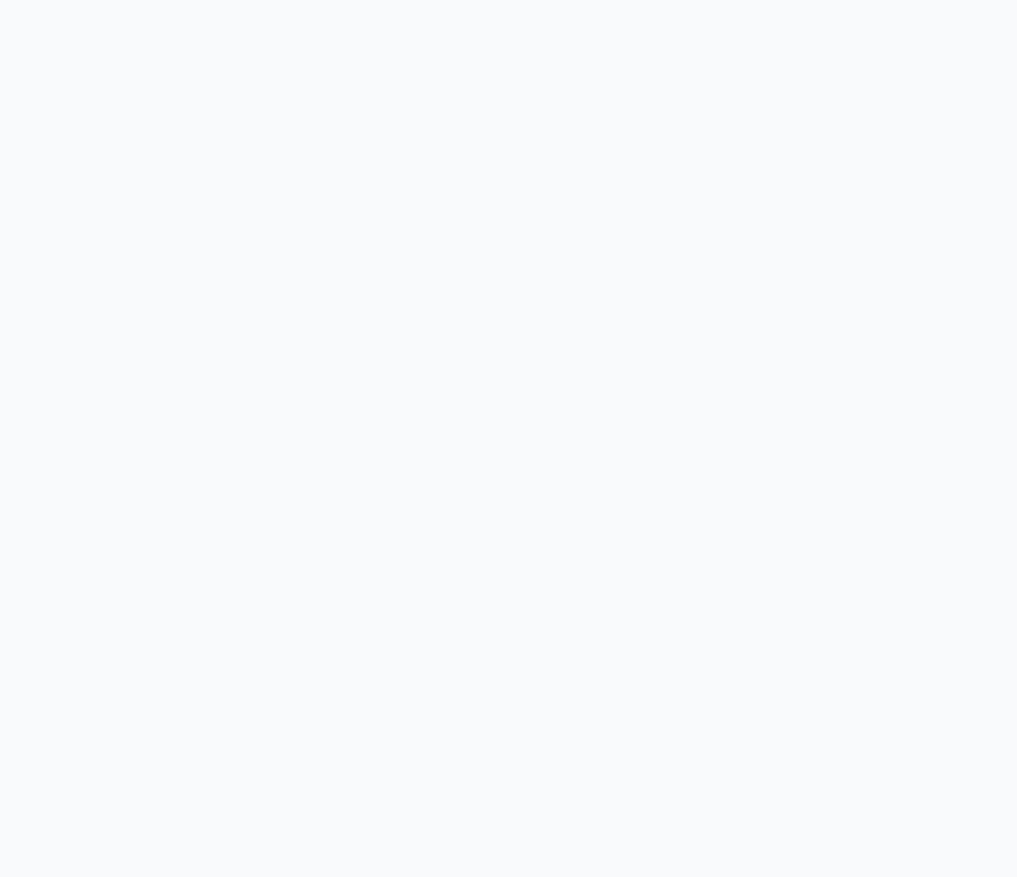
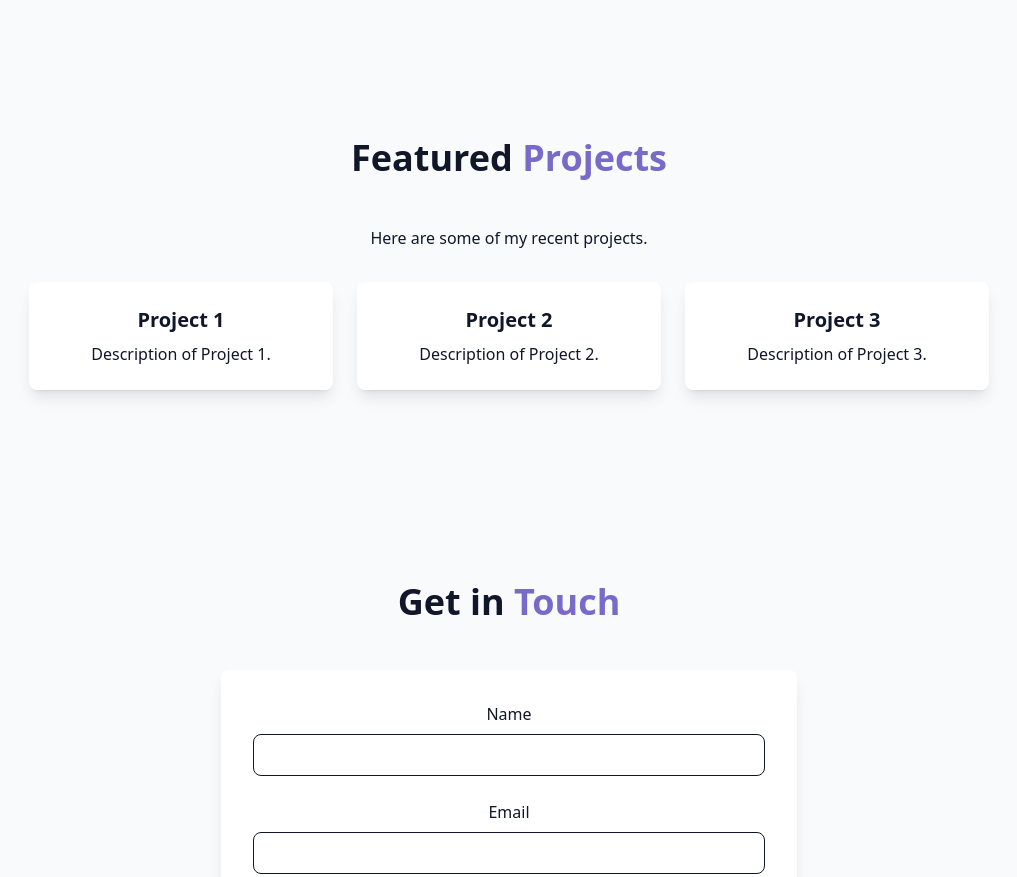
Before and after one commit to ChemistryGal/Portfolio-Site, a React (Vite) app in the folder portfolio/: page / in a window 1280 px wide. Shown: the part 1920-2797 px from the top of the page, without its empty margins (131-1148 px from the left). Before the commit the page ends 1962 px from the top, so only its background shows below. Built offline with nearby package versions, Linux system fonts and the light colour scheme.

Commit message:
Added the Projects Section and added the Contact Form but it still needs backend development for the email delivery.

```diff
--- a/portfolio/package.json
+++ b/portfolio/package.json
@@ -10,6 +10,7 @@
     "preview": "vite preview"
   },
   "dependencies": {
+    "@emailjs/browser": "^4.4.1",
     "@radix-ui/react-toast": "^1.2.15",
     "@tailwindcss/vite": "^4.1.17",
     "class-variance-authority": "^0.7.1",
--- a/portfolio/src/Pages/Home.tsx
+++ b/portfolio/src/Pages/Home.tsx
@@ -4,6 +4,8 @@ import { NavBar } from "../components/NavBar";
 import { HeroSection } from "../components/HeroSection";
 import { AboutSection} from "../components/AboutSection";
 import { SkillsSection } from "../components/SkillsSection";
+import { ProjectsSection } from "../components/ProjectsSection";
+import { ContactSection } from "../components/ContactSection";
 
 export const Home = () => {
 
@@ -19,6 +21,8 @@ export const Home = () => {
         <HeroSection />
         <AboutSection />
         <SkillsSection />
+        <ProjectsSection />
+        <ContactSection />
         </main>
         {
             /*Footer*/
--- /dev/null
+++ b/portfolio/src/components/ContactSection.tsx
@@ -0,0 +1,27 @@
+export const ContactSection = () => {
+  return <section id="contact" className="py-24 px-4 relative bg-secondary/30">
+    <div className="container mx-auto max-w-5xl"></div>
+        <h2 className="text-3xl md:text-4xl font-bold mb-12 text-center">
+        Get in <span className="text-primary">Touch</span>
+        </h2>
+        <div className="max-w-xl mx-auto bg-card p-8 rounded-lg shadow-lg">
+            <form className="space-y-6">
+                <div>
+                    <label htmlFor="name" className="block text-foreground font-medium mb-2">Name</label>
+                    <input type="text" id="name" name="name" className="w-full px-4 py-2 border border-foreground rounded-lg focus:outline-none focus:ring-2 focus:ring-primary bg-secondary/20 text-foreground" required />
+                </div>
+                <div>
+                    <label htmlFor="email" className="block text-foreground font-medium mb-2">Email</label>
+                    <input type="email" id="email" name="email" className="w-full px-4 py-2 border border-foreground rounded-lg focus:outline-none focus:ring-2 focus:ring-primary bg-secondary/20 text-foreground" required />
+                </div>
+                <div>
+                    <label htmlFor="message" className="block text-foreground font-medium mb-2">Message</label>
+                    <textarea id="message" name="message" rows={5} className="w-full px-4 py-2 border border-foreground rounded-lg focus:outline-none focus:ring-2 focus:ring-primary bg-secondary/20 text-foreground" required></textarea>
+                </div>
+                <div>
+                    <button type="submit" className="cosmic-button bg-primary text-primary-forground hover:shadow-primary/70 w-full">Send Message</button>
+                </div>
+            </form>
+        </div>
+    </section>;
+}
--- /dev/null
+++ b/portfolio/src/components/ProjectsSection.tsx
@@ -0,0 +1,21 @@
+import { ProejctContent } from "../content/ProjectSection";
+
+export const ProjectsSection = () => {
+  return <section id="projects" className="py-24 px-4 relative bg-secondary/30">
+    <div className="container mx-auto max-w-5xl">
+      <h2 className="text-3xl md:text-4xl font-bold mb-12 text-center">
+        Featured <span className="text-primary">Projects</span>
+        </h2>
+        <p className="text-center mb-8">Here are some of my recent projects.</p>
+        <div className="grid grid-cols-1 sm:grid-cols-2 lg:grid-cols-3 gap-6">
+            {/* Project Cards */}
+            {ProejctContent.projects.map((project) => (
+                <div key={project.id} className="bg-card p-6 rounded-lg shadow-lg hover:shadow-primary/50 transition-shadow duration-300">
+                    <h2 className="text-xl font-semibold mb-2">{project.name}</h2>
+                    <p className="text-foreground">{project.description}</p>
+                </div>
+            )) }
+        </div>
+    </div>
+  </section>;
+};
--- /dev/null
+++ b/portfolio/src/content/ProjectSection.ts
@@ -0,0 +1,28 @@
+export const ProejctContent = {
+    projects: [
+        {
+            id: 1,
+            name: "Project 1",
+            description: "Description of Project 1.",
+            image: "/",
+            tags: ["React", "TypeScript"],
+            linkGithub: ""
+        },
+        {
+            id: 2,
+            name: "Project 2",
+            description: "Description of Project 2.",
+            tags: ["Node.js", "Express"],
+            image: "/" ,
+            linkGithub: ""
+        },
+        {
+            id: 3,
+            name: "Project 3",
+            description: "Description of Project 3.",
+            tags: ["HTML", "CSS", "JavaScript"],
+            image: "/" ,
+            linkGithub: ""
+        }
+    ]
+}
```
Also changed, not shown: 1 other file (tests, documents, lock files or other folders).
